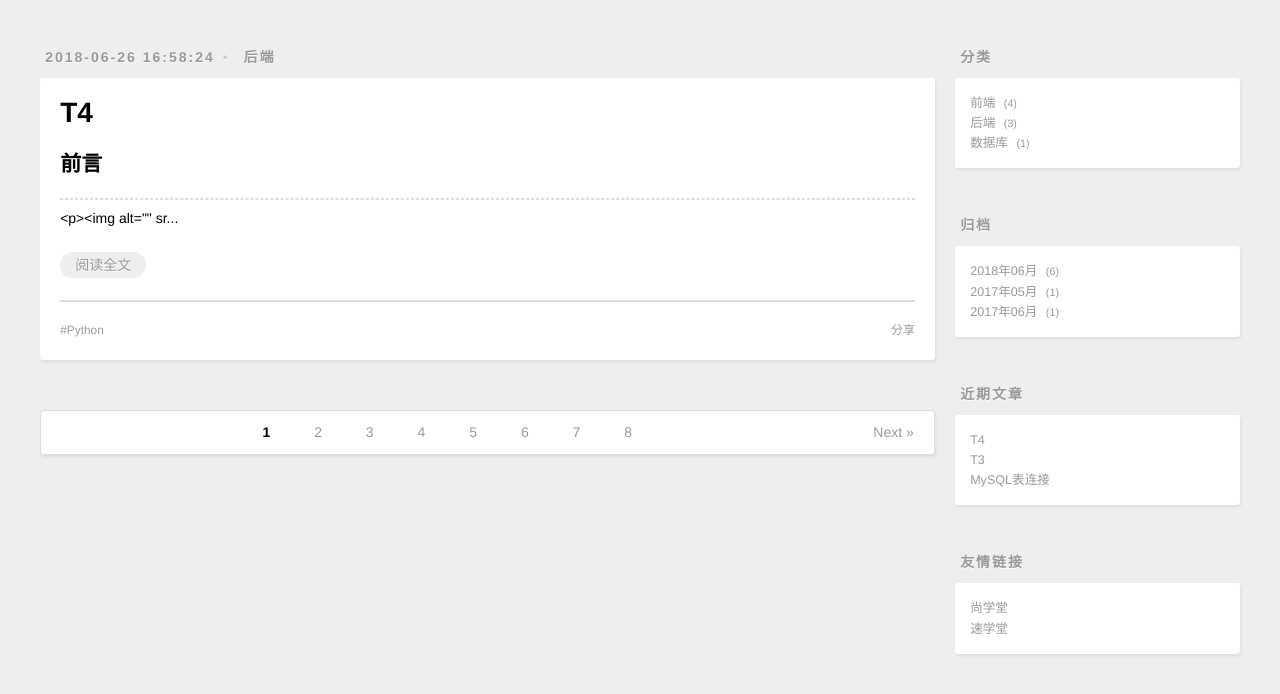
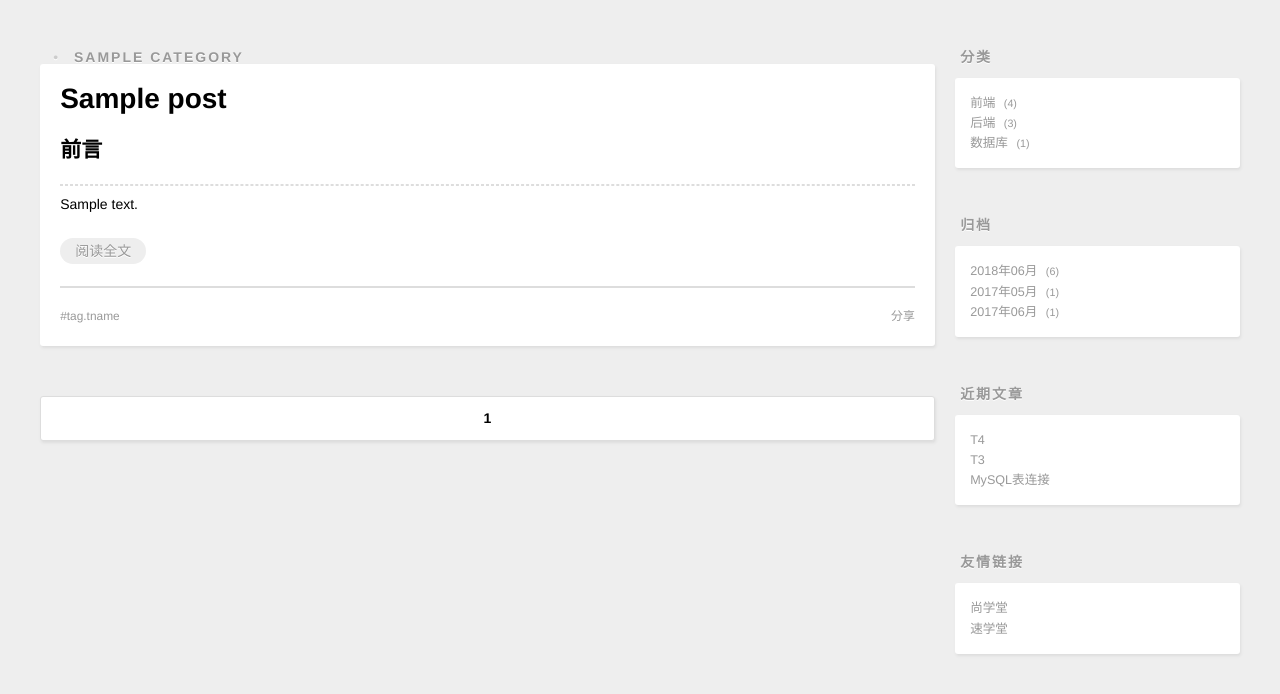
Before and after one commit to wx-1809/web, a Django app: page / in a window 1280 px wide. Shown: the part 68-762 px from the top of the page. Run offline with Django 4.2, Linux system fonts and the light colour scheme; tables that the repository leaves empty hold one stand-in row (values such as "Sample post").

Commit message:
send tag

```diff
--- a/blog/post/models.py
+++ b/blog/post/models.py
@@ -11,7 +11,7 @@
 
     def __unicode__(self):
         # return 'Category: %s' % self.cname
-        return u'Catogory: %s'% self.cname
+        return u'Catogory: %s' % self.cname
 
 class Tag(models.Model):
     tname = models.CharField(max_length=30,unique=True, verbose_name=u'标签名称')
@@ -21,8 +21,8 @@
         verbose_name_plural = u'标签'
 
     def __unicode__(self):
-        # /return u'Tag: %s' % self.tname
-        return self.tname
+        return u'Tag: %s' % self.tname
+        # return self.tname
 
 class Post(models.Model):
     title = models.CharField(max_length=100,unique=True)
@@ -37,5 +37,5 @@
         verbose_name_plural = u'帖子'
 
     def __unicode__(self):
-        # return u'Post:%s' % self.title
-        return self.title
+        return u'Post:%s' % self.title
+        # return self.title
--- a/blog/post/templates/index.html
+++ b/blog/post/templates/index.html
@@ -31,26 +31,26 @@
 
 {% block left %}
     <div id="main">
-
+        {% for post in postlist %}
             <article class="article article-type-post">
             <div class="article-meta">
                 <a class="article-date">
-                    <time>2018-06-26 16:58:24</time>
+                    <time>{{ post.created|date:'Y-m-d H:i:s' }}</time>
                 </a>
                 <div class="article-category">
-                    <a class="article-category-link" href="#" target="_blank">后端</a>
+                    <a class="article-category-link" href="#" target="_blank">{{ post.category.cname }}</a>
                 </div>
             </div>
             <div class="article-inner">
                 <header class="article-header">
                     <h1 itemprop="name">
-                        <a class="article-title" href="#" target="_blank">T4</a>
+                        <a class="article-title" href="#" target="_blank">{{ post.title }}</a>
                     </h1>
                 </header>
                 <div class="article-entry" itemprop="articleBody">
                     <h2>前言</h2>
                     <hr>
-                    &lt;p&gt;&lt;img alt="" sr...
+                    {{ post.desc }}
 
 
                     <p class="article-more-link">
@@ -60,73 +60,45 @@
                 <footer class="article-footer">
                     <a data-url="存放文章的url" class="article-share-link">分享</a>
                     <ul class="article-tag-list">
+                        {% for tag in post.tag.all %}
 
-                        <li class="article-tag-list-item">
-                            <a class="article-tag-list-link" href="#">Python</a>
-                        </li>
+                            <li class="article-tag-list-item">
+                                <a class="article-tag-list-link" href="#">tag.tname</a>
+                            </li>
+
+                        {% endfor %}
+
+
 
                     </ul>
                 </footer>
             </div>
         </article>
+        {% endfor %}
 
 
         <nav id="page-nav">
+                {% if postlist.has_previous %}
+                    <a class="extend prev" rel="next" href="/page/{{ postlist.previous_page_number }}"> « Prev</a>
+                {% endif %}
+
+                {% for page in pagelist %}
+                    {% if currentNum == page %}
+                        <span class="page-number current">{{ page }}</span>
+                    {% else %}
+                        <a class="page-number" href="/page/{{ page }}">{{page}}</a>
+                    {% endif %}
+
+                {% endfor %}
 
 
-                <span class="page-number current">1</span>
-
-
-
-                <a class="page-number" href="/page/2">2</a>
-
-
-
-                <a class="page-number" href="/page/3">3</a>
-
-
-
-                <a class="page-number" href="/page/4">4</a>
-
-
-
-                <a class="page-number" href="/page/5">5</a>
-
-
-
-                <a class="page-number" href="/page/6">6</a>
-
-
-
-                <a class="page-number" href="/page/7">7</a>
-
-
-
-                <a class="page-number" href="/page/8">8</a>
-
-
-
-
-            <a class="extend next" rel="next" href="/page/2">Next »</a>
-
-
-
-
-
-
-
-
-
-
+            {% if postlist.has_next %}
+                <a class="extend next" rel="next" href="/page/{{ postlist.next_page_number }}">Next »</a>
+            {% endif %}
 
         </nav>
 
-
-
-
-
-
-                    </div>
+    </div>
 
 
 {% endblock %}
--- a/blog/post/urls.py
+++ b/blog/post/urls.py
@@ -1,9 +1,11 @@
 
 
-from django.conf.urls import url
+
 from post import views
-from django.urls import path
+from django.urls import path, re_path
 
 urlpatterns = [
-    path('', views.queryAll) #^$
+    path('', views.queryAll), #^$
+    re_path(r'^page/(\d+)$', views.queryAll)
+    # url(r'^page/(\d+)$', views.queryAll),
 ]
--- a/blog/post/views.py
+++ b/blog/post/views.py
@@ -1,6 +1,38 @@
+import math
 from django.shortcuts import render
 
 # Create your views here.
+from post import models
+from django.core.paginator import Paginator
 
-def queryAll(request):
-    return render(request,'index.html')
+def queryAll(request,num=1):
+    num = int(num)
+    #获取所有帖子信息
+    postlist = models.Post.objects.all().order_by('-create')
+
+    #创建分页器对象
+    pageObj = Paginator(postlist, per_page = 1)
+
+    #获取当前页数据
+    perPageList = pageObj.page(num)
+
+    #生成页码数列表
+    #每页开始页码
+    begin = (num-int(math.ceil(10.0 / 2)))
+
+    if begin < 1:
+        begin = 1
+
+    #每页结束页码
+    end = begin + 9
+    if end > pageObj.num_pages:
+        end = pageObj.num_pages
+
+    if end <= 10:
+        begin = 1
+    else:
+        begin = end - 9
+
+    pagelist = range(begin, end + 1)
+
+    return render(request, 'index.html', {'postlist':perPageList, 'pagelist': pagelist, 'currentNum':num})
```
